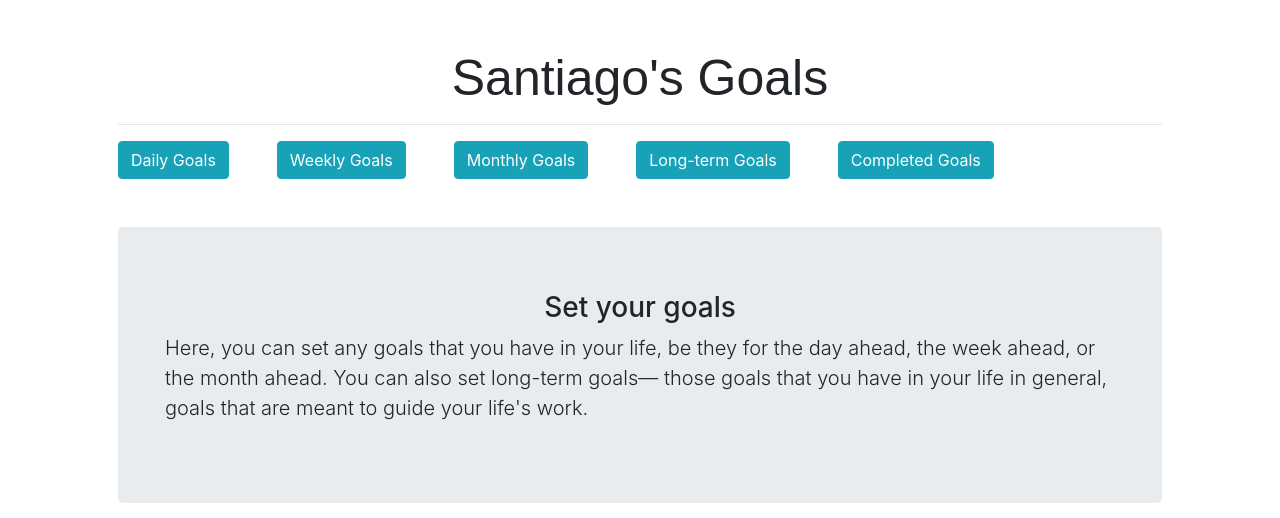
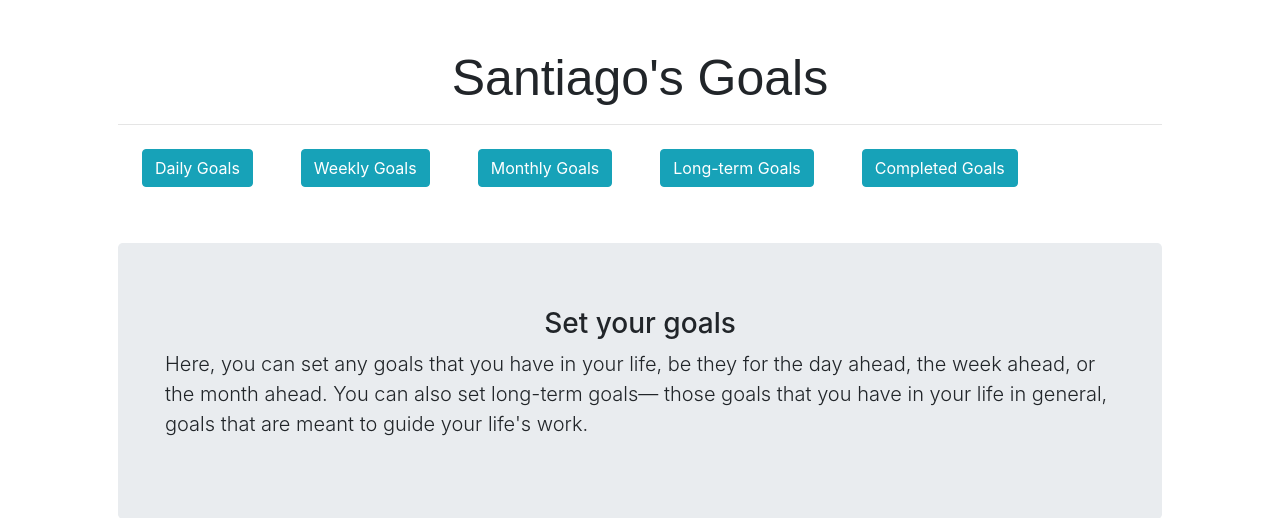
Before and after one commit to SantiagoGiner/Humanity, a Django app: page /goals/ in a window 1280 px wide. Shown: the part 56-574 px from the top of the page. Run offline with Django 3.2, Linux system fonts and the light colour scheme; a user stored in the database is signed in; some libraries are stand-ins or nearby versions.

Commit message:
Modified HTML layout

```diff
--- a/humanity/capsule/templates/capsule/goals.html
+++ b/humanity/capsule/templates/capsule/goals.html
@@ -9,21 +9,11 @@
 {% block body %}
     <!-- Buttons to switch between different types of goals -->
     <div class="btn-toolbar" role="toolbar" aria-label="Toolbar with button groups">
-        <div class="btn-group mr-5" role="group" aria-label="First group">
-            <a class="btn btn-info" href="{% url 'capsule:view_goal' 'daily' %}">Daily Goals</a>
-        </div>
-        <div class="btn-group mr-5" role="group" aria-label="Second group">
-            <a class="btn btn-info" href="{% url 'capsule:view_goal' 'weekly' %}">Weekly Goals</a>
-        </div>
-        <div class="btn-group mr-5" role="group" aria-label="Third group">
-            <a class="btn btn-info" href="{% url 'capsule:view_goal' 'monthly' %}">Monthly Goals</a>
-        </div>
-        <div class="btn-group mr-5" role="group" aria-label="Fourth group">
-            <a class="btn btn-info" href="{% url 'capsule:view_goal' 'long-term' %}">Long-term Goals</a>
-        </div>
-        <div class="btn-group mr-5" role="group" aria-label="Fifth group">
-            <a class="btn btn-info" href="{% url 'capsule:view_goal' 'completed' %}">Completed Goals</a>
-        </div>
+        <a class="btn btn-info mx-4 my-2" href="{% url 'capsule:view_goal' 'daily' %}">Daily Goals</a>
+        <a class="btn btn-info mx-4 my-2" href="{% url 'capsule:view_goal' 'weekly' %}">Weekly Goals</a>
+        <a class="btn btn-info mx-4 my-2" href="{% url 'capsule:view_goal' 'monthly' %}">Monthly Goals</a>
+        <a class="btn btn-info mx-4 my-2" href="{% url 'capsule:view_goal' 'long-term' %}">Long-term Goals</a>
+        <a class="btn btn-info mx-4 my-2" href="{% url 'capsule:view_goal' 'completed' %}">Completed Goals</a>
     </div>
     <!-- Information about the goals page -->
     <div class="jumbotron mt-5">
```
Also changed, not shown: humanity/capsule/templates/capsule/view_goal.html (+6 -16 lines), humanity/db.sqlite3.
